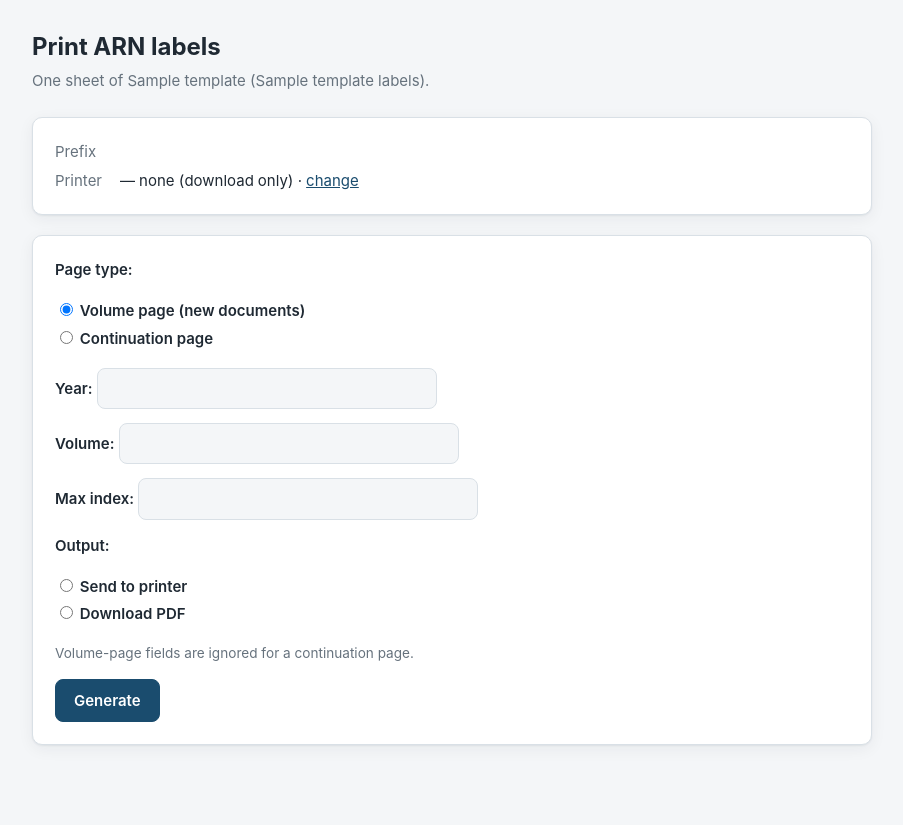
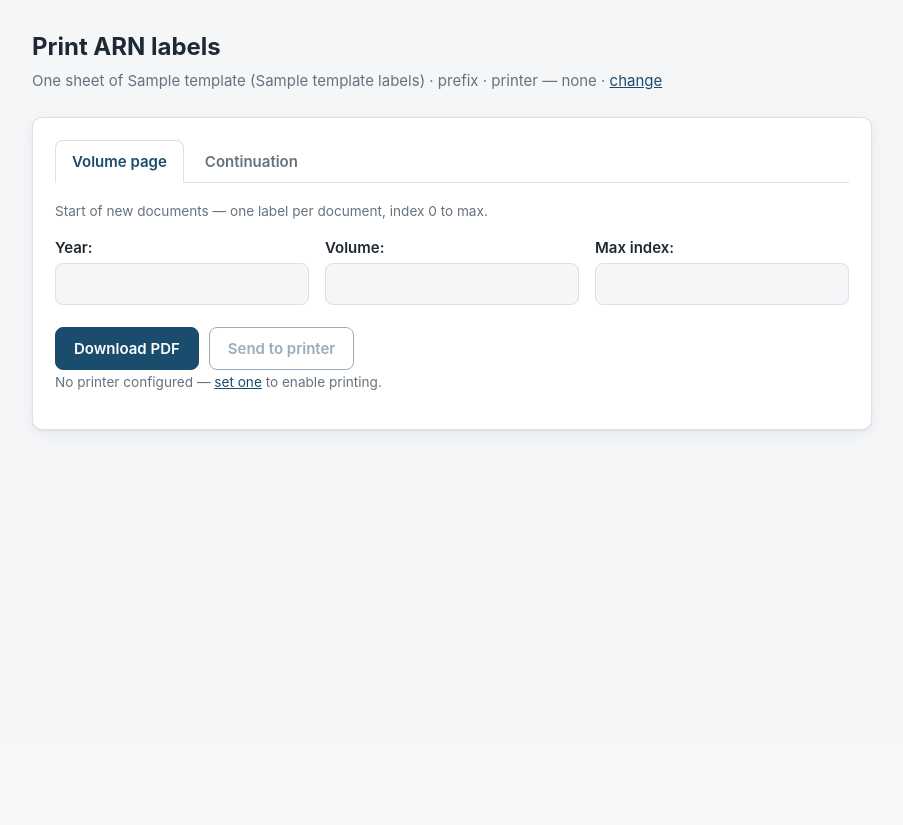
Before and after one commit to mingaleg/mingadocs, a Django app: template src/mingadocs/arnlabels/templates/arnlabels/label_utility.html in a window 1280 px wide. Shown: the part 62-887 px from the top of the page, without its empty margins (188-1091 px from the left). After the commit the page ends 494 px from the top, so only its background shows below. Run offline with Django 5.2, Linux system fonts and the light colour scheme; tables that the repository leaves empty hold one stand-in row (values such as "Sample post"); the template is opened without the code that fills it: values that come from a table or form of the project are taken from there, most other values are stand-ins (such as "Sample title", 1, 10 or a date in 2020).

Commit message:
Labels page: tabs + primary/secondary submit buttons
- Volume / Continuation as a tab strip (hidden page_type driven by a few
  lines of vanilla JS), not radio buttons
- "Send to printer" / "Download PDF" submit buttons (name=output) replace the
  Generate button + output radios
- default (print_directly_by_default & a printer set) is shown first and
  accent-styled; "Send to printer" disabled with no printer
- volume fields laid out in a row; tab/field/action styles added to app.css

Co-Authored-By: Claude Sonnet 5 <noreply@anthropic.com>
Claude-Session: https://claude.ai/code/session_016ihDJghPhggoaPiQ5kNeqT

```diff
--- a/src/mingadocs/arnlabels/forms.py
+++ b/src/mingadocs/arnlabels/forms.py
@@ -33,14 +33,16 @@ class LabelBatchForm(forms.Form):
         ("pdf", "Download PDF"),
     ]
 
+    # Driven by the tab strip in the template.
     page_type = forms.ChoiceField(
-        choices=PAGE_CHOICES, widget=forms.RadioSelect, initial=PAGE_VOLUME
+        choices=PAGE_CHOICES, widget=forms.HiddenInput, initial=PAGE_VOLUME
     )
     year = forms.IntegerField(min_value=1000, max_value=9999, required=False)
     volume = forms.IntegerField(min_value=0, max_value=99, required=False)
     max_index = forms.IntegerField(min_value=0, max_value=999, required=False)
+    # Set by which submit button was pressed (name="output").
     output = forms.ChoiceField(
-        choices=OUTPUT_CHOICES, widget=forms.RadioSelect, required=False
+        choices=OUTPUT_CHOICES, widget=forms.HiddenInput, required=False
     )
 
     def clean(self):
--- a/src/mingadocs/arnlabels/static/arnlabels/app.css
+++ b/src/mingadocs/arnlabels/static/arnlabels/app.css
@@ -158,6 +158,51 @@ form ul label { font-weight: 400; margin-left: 6px; }
 .helptext { display: block; color: var(--muted); font-size: .85rem; margin-top: 2px; }
 .errorlist { color: var(--err-ink); list-style: none; padding: 0; margin: 4px 0; font-size: .9rem; }
 
+.tabs {
+  display: flex;
+  gap: 4px;
+  border-bottom: 1px solid var(--border);
+  margin-bottom: 18px;
+}
+.tab {
+  appearance: none;
+  background: transparent;
+  border: 1px solid transparent;
+  border-bottom: none;
+  color: var(--muted);
+  font: inherit;
+  font-weight: 600;
+  padding: 9px 16px;
+  border-radius: 8px 8px 0 0;
+  cursor: pointer;
+  margin-bottom: -1px;
+}
+.tab:hover { color: var(--text); }
+.tab.active {
+  color: var(--accent);
+  border-color: var(--border);
+  background: var(--surface);
+  border-bottom: 1px solid var(--surface);
+}
+
+.tab-panel { margin-bottom: 8px; }
+.tab-panel[hidden] { display: none; }
+
+.field-row {
+  display: flex;
+  flex-wrap: wrap;
+  gap: 16px;
+}
+.field { flex: 1 1 120px; }
+.field input { max-width: none; width: 100%; }
+
+.actions {
+  display: flex;
+  gap: 10px;
+  flex-wrap: wrap;
+  margin-top: 22px;
+}
+
 button, .btn {
   appearance: none;
   border: 1px solid var(--accent);
@@ -175,6 +220,11 @@ button:hover, .btn:hover { filter: brightness(1.06); }
 .btn.secondary {
   background: transparent;
   color: var(--accent);
+}
+button:disabled, .btn:disabled {
+  opacity: .45;
+  cursor: not-allowed;
+  filter: none;
 }
 
 table.data { width: 100%; border-collapse: collapse; font-variant-numeric: tabular-nums; }
--- a/src/mingadocs/arnlabels/templates/arnlabels/label_utility.html
+++ b/src/mingadocs/arnlabels/templates/arnlabels/label_utility.html
@@ -3,31 +3,94 @@
 {% block content %}
 <h1>Print ARN labels</h1>
 <p class="lede">
-  One sheet of {{ template.name }} ({{ template.labels_per_sheet }} labels).
+  One sheet of {{ template.name }} ({{ template.labels_per_sheet }} labels) ·
+  prefix <strong>{{ config.arn_prefix }}</strong> ·
+  printer {{ config.cups_printer|default:"— none" }} ·
+  <a href="{% url 'arnlabels:print-settings' %}">change</a>
 </p>
 
 <div class="card">
-  <dl class="facts">
-    <dt>Prefix</dt><dd>{{ config.arn_prefix }}</dd>
-    <dt>Printer</dt>
-    <dd>
-      {{ config.cups_printer|default:"— none (download only)" }}
-      &middot; <a href="{% url 'arnlabels:print-settings' %}">change</a>
-    </dd>
-  </dl>
-</div>
+  <form method="post" id="label-form">
+    {% csrf_token %}
+    {{ form.page_type }}
 
-<div class="card">
-  <form method="post">
-    {% csrf_token %}
     {% if form.non_field_errors %}
       <ul class="errorlist">
         {% for e in form.non_field_errors %}<li>{{ e }}</li>{% endfor %}
       </ul>
     {% endif %}
-    {{ form.as_p }}
-    <p class="helptext">Volume-page fields are ignored for a continuation page.</p>
-    <button type="submit">Generate</button>
+
+    <div class="tabs" role="tablist">
+      <button type="button" class="tab" data-page="volume">Volume page</button>
+      <button type="button" class="tab" data-page="continuation">Continuation</button>
+    </div>
+
+    <div class="tab-panel" data-panel="volume">
+      <p class="helptext">
+        Start of new documents — one label per document, index 0 to max.
+      </p>
+      <div class="field-row">
+        <div class="field">
+          {{ form.year.label_tag }}{{ form.year }}
+          {{ form.year.errors }}
+        </div>
+        <div class="field">
+          {{ form.volume.label_tag }}{{ form.volume }}
+          {{ form.volume.errors }}
+        </div>
+        <div class="field">
+          {{ form.max_index.label_tag }}{{ form.max_index }}
+          {{ form.max_index.errors }}
+        </div>
+      </div>
+    </div>
+
+    <div class="tab-panel" data-panel="continuation" hidden>
+      <p class="helptext">
+        Every label is the continuation ARN
+        (<code>{{ config.arn_prefix }} 000000000</code>) — fills the whole sheet.
+      </p>
+    </div>
+
+    <div class="actions">
+      {% if default_output == "print" %}
+        <button type="submit" name="output" value="print" class="btn"
+                {% if not can_print %}disabled{% endif %}>Send to printer</button>
+        <button type="submit" name="output" value="pdf" class="btn secondary">Download PDF</button>
+      {% else %}
+        <button type="submit" name="output" value="pdf" class="btn">Download PDF</button>
+        <button type="submit" name="output" value="print" class="btn secondary"
+                {% if not can_print %}disabled{% endif %}>Send to printer</button>
+      {% endif %}
+    </div>
+    {% if not can_print %}
+      <p class="helptext">
+        No printer configured —
+        <a href="{% url 'arnlabels:print-settings' %}">set one</a> to enable printing.
+      </p>
+    {% endif %}
   </form>
 </div>
+
+<script>
+(function () {
+  var form = document.getElementById('label-form');
+  var hidden = form.querySelector('[name=page_type]');
+  var tabs = form.querySelectorAll('.tab');
+  var panels = form.querySelectorAll('.tab-panel');
+  function select(page) {
+    hidden.value = page;
+    tabs.forEach(function (t) {
+      t.classList.toggle('active', t.dataset.page === page);
+    });
+    panels.forEach(function (p) {
+      p.hidden = p.dataset.panel !== page;
+    });
+  }
+  tabs.forEach(function (t) {
+    t.addEventListener('click', function () { select(t.dataset.page); });
+  });
+  select(hidden.value || 'volume');
+})();
+</script>
 {% endblock %}
```
Also changed, not shown: docs/arn-labels.md (+4 -1 lines), src/mingadocs/arnlabels/views.py (+6 -1 lines).
